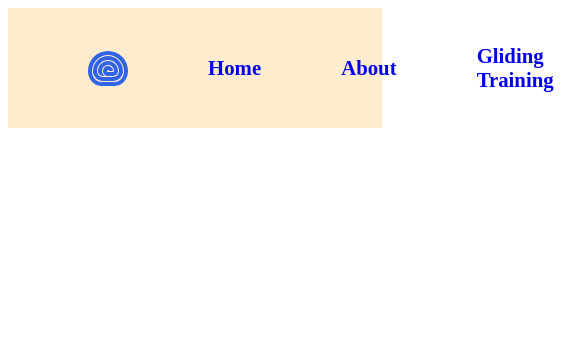
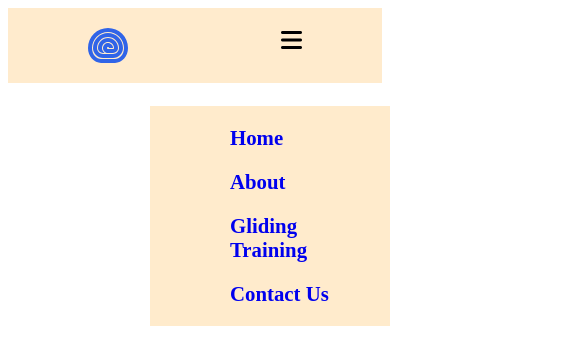
Before and after one commit to LingJIang9/TheMandalorian, a React (Vite) app: page / in a window 390 px wide. Shown: the top 364 px of the page, 585 px wide, since content can reach past the window. Built offline with nearby package versions, Linux system fonts and the light colour scheme.

Commit message:
mobile dropdown menu added

```diff
--- a/index.html
+++ b/index.html
@@ -5,6 +5,7 @@
     <link rel="icon" type="image/svg+xml" href="/vite.svg" />
     <meta name="viewport" content="width=device-width, initial-scale=1.0" />
     <title>Vite + React</title>
+    <!-- fontawesome -->
     <script
       src="https://kit.fontawesome.com/b4cdb837a1.js"
       crossorigin="anonymous"
--- a/package.json
+++ b/package.json
@@ -10,7 +10,9 @@
     "preview": "vite preview"
   },
   "dependencies": {
+    "bootstrap": "^5.3.2",
     "react": "^18.2.0",
+    "react-bootstrap": "^2.9.0",
     "react-dom": "^18.2.0",
     "react-router-dom": "^6.16.0"
   },
--- a/src/components/Navbar.css
+++ b/src/components/Navbar.css
@@ -28,3 +28,34 @@ nav {
   color: white;
   transition: 0.3s ease-in-out;
 }
+
+.mobile {
+  display: none;
+}
+
+@media screen and (max-width: 769px) {
+  .navbar {
+    display: flex;
+    flex-direction: column;
+    align-items: start;
+    justify-content: flex-start;
+    position: fixed;
+    top: 90px;
+    right: 0px;
+    width: 200px;
+    height: 200px;
+    background-color: #ffebcc;
+    padding-top: 20px;
+  }
+  .mobile {
+    display: block;
+  }
+  .navbar li {
+    margin-bottom: 20px;
+  }
+
+  .mobile i {
+    font-size: 24px;
+    cursor: pointer;
+  }
+}
```
Also changed, not shown: 1 other file (tests, documents, lock files or other folders).
